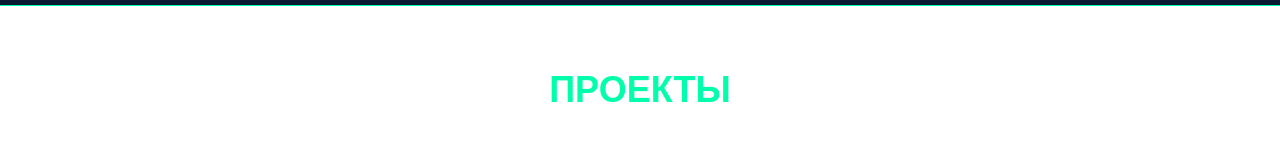
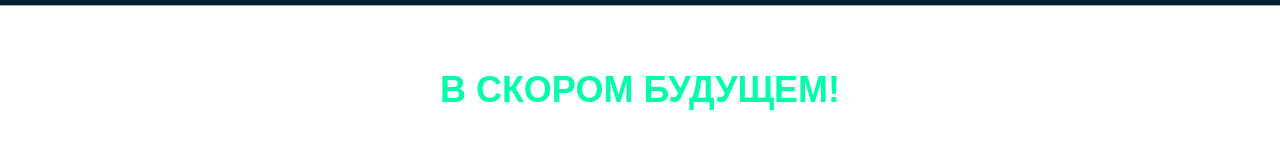
Before and after one commit to AlexanderSharban/ProjectTBH, a Next.js app: page /news in a window 1280 px wide. Shown: the part 235-391 px from the top of the page. Built offline with nearby package versions, Linux system fonts and the light colour scheme.

Commit message:
правки в информации

```diff
--- a/src/app/news/page.js
+++ b/src/app/news/page.js
@@ -33,7 +33,7 @@ export const metadata = {
 export default function ProjectsPage() {
   return (
     <div className="max-w-4xl w-full mx-auto px-4 py-16 text-[#00FFAA] flex flex-col items-center">
-      <h1 className="text-4xl font-bold mb-12 text-[#00FFAA] text-center">ПРОЕКТЫ</h1>
+      <h1 className="text-4xl font-bold mb-12 text-[#00FFAA] text-center">В СКОРОМ БУДУЩЕМ!</h1>
 
       {/* Список проектов */}
       <div className="w-full space-y-12">
--- a/src/app/projects/[slug]/page.js
+++ b/src/app/projects/[slug]/page.js
@@ -7,13 +7,13 @@ const projectsData = {
     title: 'FOREST IS MY HOME',
     description: 'ИГРА НА ЮНИТИ',
     images: ['/project1-1.jpg', '/project1-2.jpg', '/project1-3.png'],
-    details: 'The Forest is my home - это 2D TopDown проект, от Российских разработчиков. В игре Вам предстоит боротся за существование, сражатся с враждебными мобами и построить своё поселение. Игра в жанре Survival RPG, так же в игре планируется сделать несколько игровых режимов, поэтому скучать точно не прийдется.'
+    details: 'The Forest is my home - это 2D TopDown проект. В игре Вам предстоит боротся за существование, сражатся с враждебными мобами и построить своё поселение. Игра в жанре Survival RPG, так же в игре планируется сделать несколько игровых режимов, поэтому скучать точно не прийдется.'
   },
   'panopticon': {
     title: 'PANOPTICON',
     description: 'ДЕБЮТНЫЙ ПРОЕКТ',
     images: ['/project2-1.png'],
-    details: 'Разработка засекречена, не будем портить сюрприз. Но могу сказать, что это будет интерактивная инсталляция, посвященная наблюдению и контролю в современном обществе. Вдохновлен концепцией паноптикума Джереми Бентама.'
+    details: 'Разработка засекречена, не будем портить сюрприз. Но могу сказать, что это будет история, посвященная наблюдению и контролю в современном обществе. Вдохновлен концепцией паноптикума Джереми Бентама.'
   },
   'brandbook': {
     title: 'BRANDBOOK',
```
